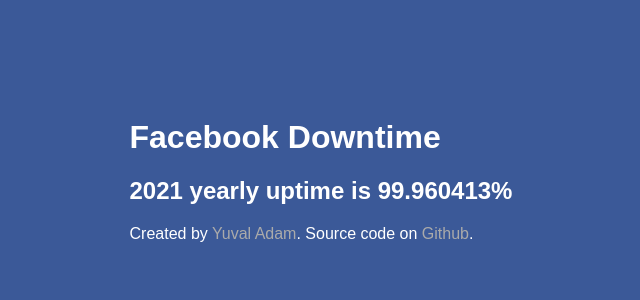
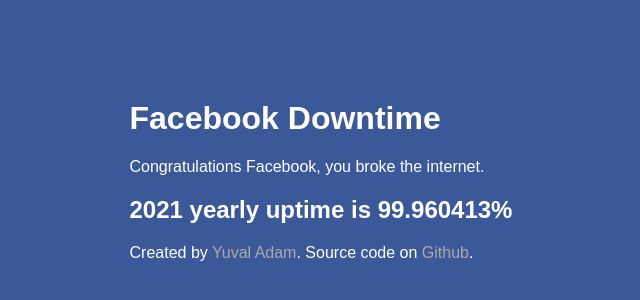
Before and after one commit to yuvadm/fbdowntime.com, a plain HTML site: page index.html in a window 1280 px wide. Shown: the part 230-530 px from the top of the page, without its empty margins (327-967 px from the left). Drawn offline with nearby package versions, Linux system fonts and the light colour scheme.

Commit message:
Add copy

```diff
--- a/index.html
+++ b/index.html
@@ -43,6 +43,7 @@
 <body>
     <div>
         <h1>Facebook Downtime</h1>
+        <p>Congratulations Facebook, you broke the internet.</p>
         <h2>2021 yearly uptime is <span id="ut">99.99%</span></h2>
         <p>Created by <a href="https://yuv.al">Yuval Adam</a>. Source code on <a
                 href="https://github.com/yuvadm/fbdowntime.com">Github</a>.</p>
```
